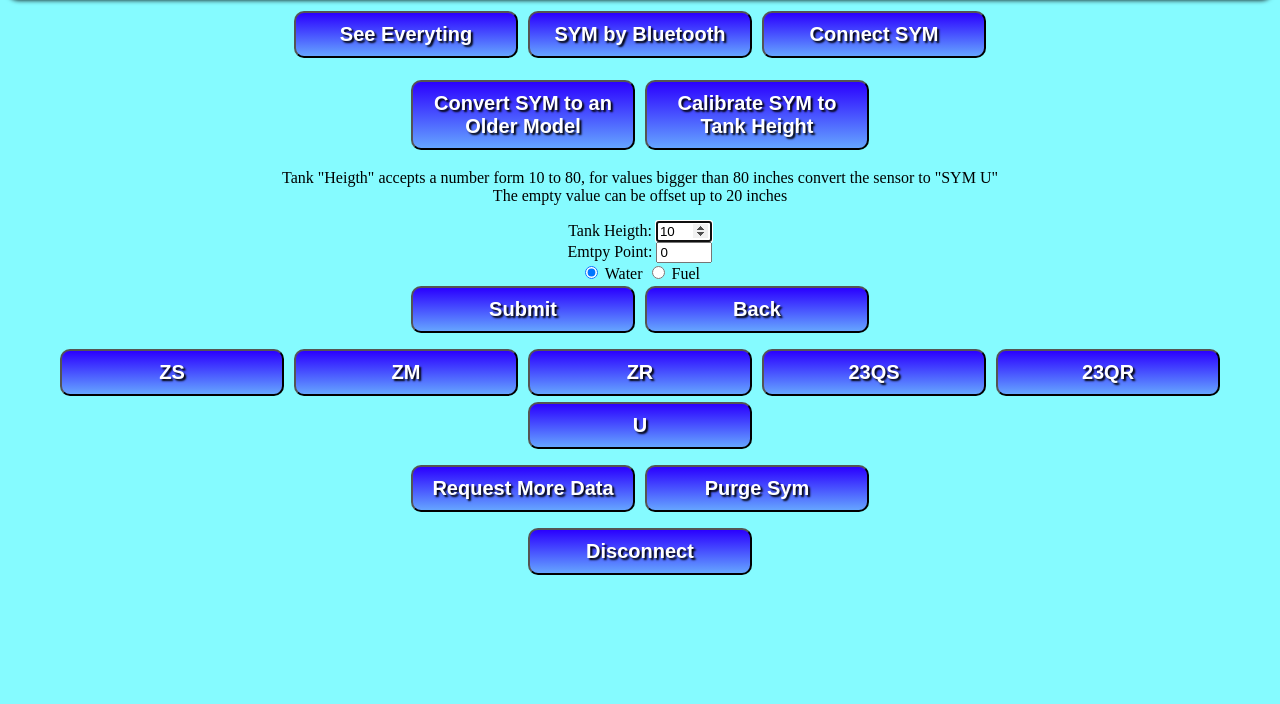
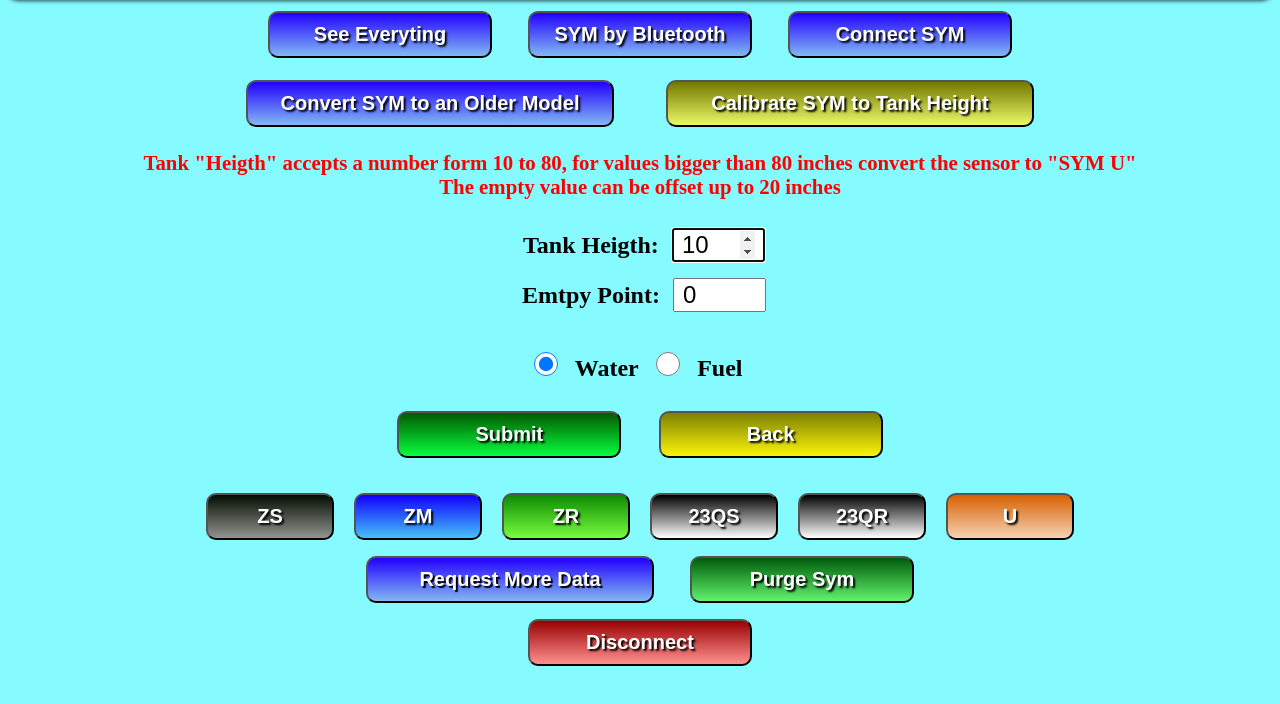
Before and after one commit to michelrendon11/BluetoothSyms, a plain HTML site: page index.html in a window 1280 px wide. Shown: the part 94-798 px from the top of the page. Drawn offline with Linux system fonts and the light colour scheme.

Commit message:
Update style.css

```diff
--- a/style.css
+++ b/style.css
@@ -1,34 +1,40 @@
 
 body{background-color: rgb(133, 251, 255);}
-
 #title{ font-family: "palatino"; background-color: rgba(10, 10, 228, 0.759); width: 100%; height: auto; padding: 0.1rem 0; text-align: center; border-radius: 10px; box-shadow: 0px 2px 5px rgb(0, 0, 0); }
+h1{ color: white; text-shadow: 3px 2px 2px rgb(0, 0, 0);}
 
 .findButtons{display:inline-flexbox; text-align: center; margin-top: 10px; }
+.butt{ padding: 10px; font-size: 20px; border-radius: 10px; font-weight: bold; margin-top: 5px;  width: 14rem; margin: 3px; display: inline-block; color: white; text-shadow: 2px 2px 2px rgb(0, 0, 0); margin-inline: 1rem; background-image: linear-gradient(rgb(34, 0, 255), rgb(130, 184, 243));}
+.set{ width: 23rem; margin-inline: 1.5rem;}
+.select{ width: 8rem; margin-inline: 0.5rem;}
 
-h1{ color: white; text-shadow: 3px 2px 2px rgb(0, 0, 0);}
+.convert{ background-image: linear-gradient( rgb(34, 0, 255), rgb(130, 184, 243));}
+.calibrate{ background-image: linear-gradient(rgb(115, 119, 0), rgb(234, 249, 103));}
+#zsSym{ background-image: linear-gradient(rgb(4, 13, 0), rgb(145, 148, 145));}
+#zmSym{ background-image: linear-gradient(rgb(17, 0, 254), rgb(68, 193, 247));}
+#zrSym{ background-image: linear-gradient(rgb(13, 138, 2), rgb(120, 253, 63));}
+#Sym23qs{ background-image: linear-gradient(rgb(1, 1, 1), rgb(255, 255, 255));}
+#Sym23qr{ background-image: linear-gradient(rgb(1, 1, 1), rgb(255, 255, 255));}
+#uSym{ background-image: linear-gradient(rgb(216, 97, 0), rgb(245, 210, 180));}
 
-.butt, .butt2, .butt3{ padding: 10px; font-size: 20px; border-radius: 10px; font-weight: bold; margin-top: 5px;  width: 14rem; margin: 3px; display: inline-block; color: white; text-shadow: 2px 2px 2px rgb(0, 0, 0);}
+.calibration{font-weight: bold; font-size: 1.3rem; color: red; box-sizing: border-box; margin: 1rem; }
+div input, div label{font-size: 1.5rem; color: black; margin: 0.5rem 0rem; padding-inline: 0.5rem;}
+#water, #fuel{ width: 2rem; height: 1.5rem; margin-right: 0; cursor: pointer; margin: 2rem 0rem;}
+.water:hover { color: blue; cursor: pointer;}
+.fuel:hover { color: red; cursor: pointer;}
+#submitCalibration{background-image: linear-gradient(rgb(1, 90, 1), rgb(8, 254, 61)); margin-bottom: 1rem;}
+#back{background-image: linear-gradient(rgb(125, 129, 3), rgb(252, 244, 9));}
 
-.butt{ background-image: linear-gradient(hsl(250, 100%, 50%), rgb(101, 165, 255)); }
+.request{ background-image: linear-gradient(rgb(34, 0, 255), rgb(130, 184, 243)); color: rgb(255, 255, 255); text-shadow: 2px 2px 1px rgb(0, 0, 0); width: 18rem;}
+.purge{ background-image: linear-gradient(rgb(0, 91, 11), rgb(99, 242, 109)); }
+.disconnect{ background-image: linear-gradient(rgb(153, 1, 1), rgb(255, 144, 144)); }
 
-.butt2{ background-image: linear-gradient(rgb(8, 113, 0), rgb(97, 250, 80)); }
-
-.butt3{ background-image: linear-gradient(rgb(153, 1, 1), rgb(255, 144, 144)); }
-
-.ena:hover{ box-shadow: 5px 5px 20px rgb(0, 0, 0); color: rgb(215, 252, 215); }
-
-.ena:active{ box-shadow: 10px 10px 20px rgb(0, 0, 0); color: blue; }
+.butt:hover{ box-shadow: 5px 5px 20px rgb(0, 0, 0); color: rgb(3, 255, 3); }
+.butt:active{ box-shadow: 10px 10px 20px rgb(0, 0, 0); color: rgb(252, 244, 1); }
 
 .front{ color: green; font-weight: bold;}
-
 #name, #info{ color: black;}
-
-#resources{margin: auto; width: 90vw; word-wrap: break-word; color: blue;}
-
-.res{color: red; font-weight: bold;}
-
 #displayErrors{color: red;}
-
 #purgeAndDisconnect{ color: red; font-weight: bold; }
 
-.disable, .disable:hover, .disable:active{ background-image: linear-gradient(rgb(37, 37, 37), rgb(113, 113, 113)); color: rgb(209, 208, 208);}
+.disable, .disable:hover, .disable:active{ background-image: linear-gradient(rgb(170, 170, 170), rgb(150, 150, 150)); color: rgb(90, 90, 90); box-shadow: 0px 0px 0px rgb(0, 0, 0); text-shadow: 0px 0px 0px rgb(0, 0, 0); border-color: transparent;}
```
